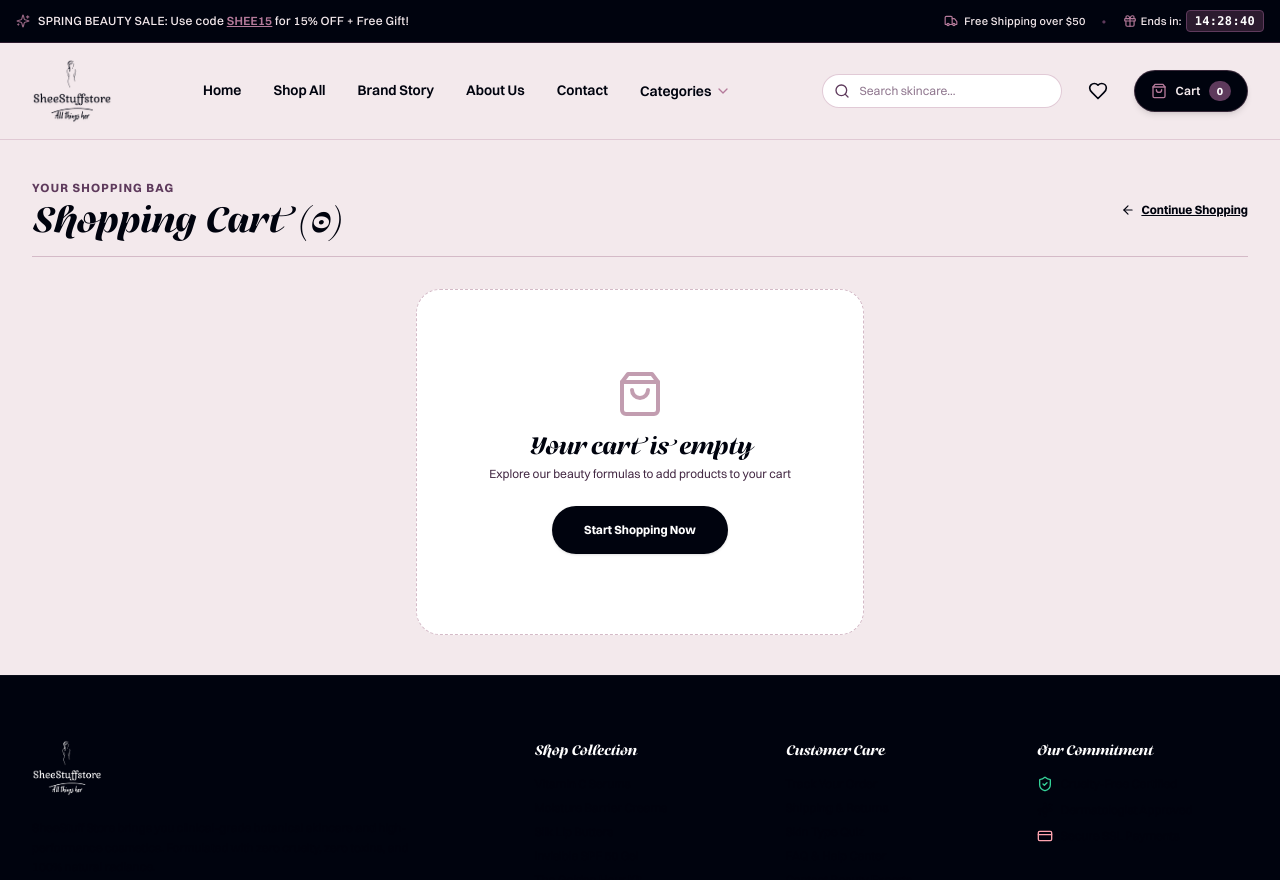
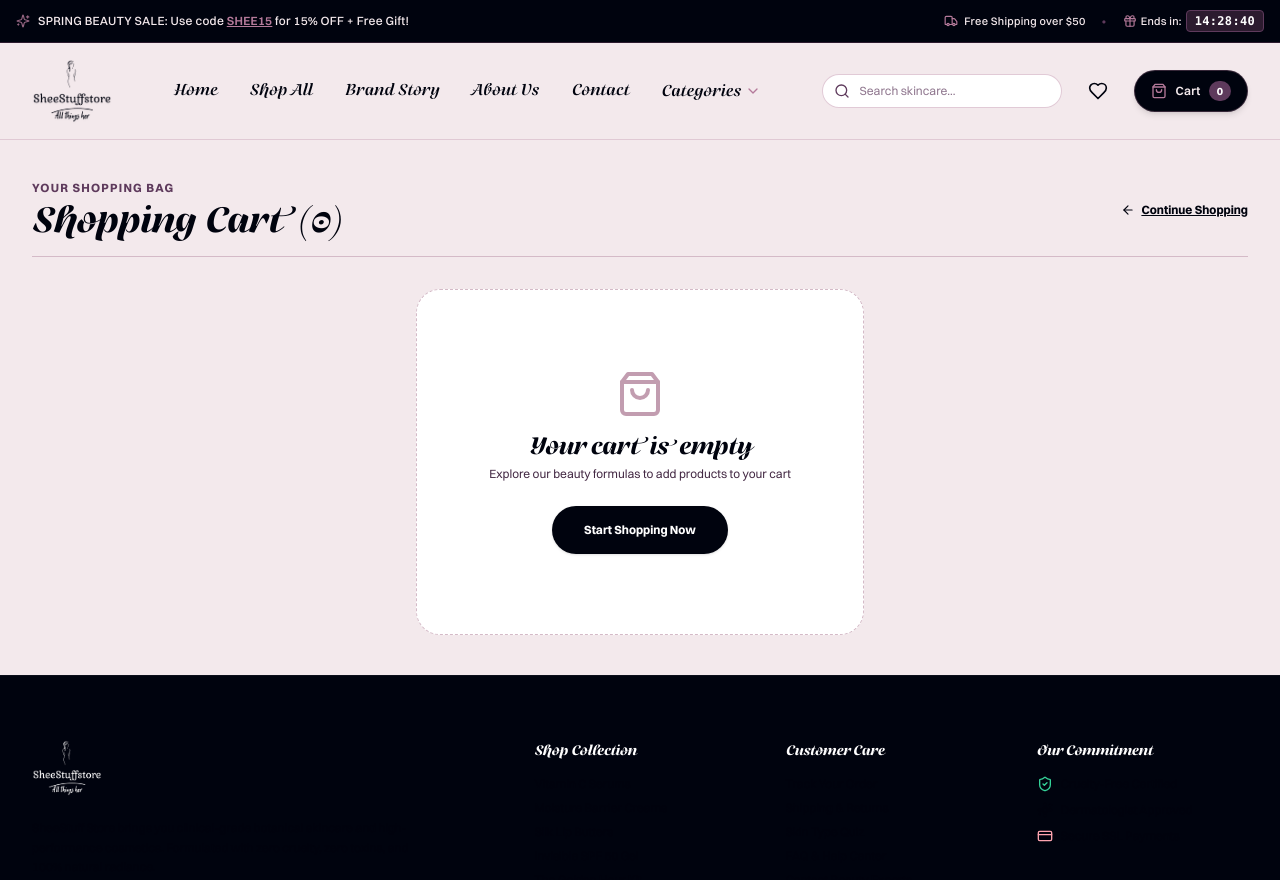
Before and after one commit to mercyj212/SheeStuffStore, a Next.js app in the folder client/: page /cart in a window 1280 px wide. Shown: the top 880 px of the page. Built offline with nearby package versions, Linux system fonts and the light colour scheme.

Commit message:
Apply Telma luxury serif font to navigation bar links

```diff
--- a/client/components/Hero.tsx
+++ b/client/components/Hero.tsx
@@ -35,8 +35,8 @@ export default function Hero() {
           />
         </Link>
 
-        {/* Floating Glass Pill Navigation Bar */}
-        <nav className="hidden md:flex items-center gap-6 px-6 py-2.5 rounded-full bg-white/10 backdrop-blur-md border border-white/20 text-xs font-semibold text-white shadow-2xl">
+        {/* Floating Glass Pill Navigation Bar with Telma Serif Font */}
+        <nav className="hidden md:flex items-center gap-6 px-6 py-2.5 rounded-full bg-white/10 backdrop-blur-md border border-white/20 font-serif text-sm font-medium tracking-wide text-white shadow-2xl">
           <Link href="/" className="hover:text-[#B47A9A] transition">Home</Link>
           <Link href="/shop" className="hover:text-[#B47A9A] transition">Shop</Link>
           <Link href="/brand-story" className="hover:text-[#B47A9A] transition">Brand Story</Link>
@@ -45,7 +45,7 @@ export default function Hero() {
 
           <Link
             href="/admin/login"
-            className="bg-[#B47A9A] text-[#00030E] font-bold px-4 py-1.5 rounded-full hover:bg-white transition text-xs shadow-md"
+            className="bg-[#B47A9A] text-[#00030E] font-sans font-bold px-4 py-1 rounded-full hover:bg-white transition text-xs shadow-md"
           >
             Log in
           </Link>
--- a/client/components/Navbar.tsx
+++ b/client/components/Navbar.tsx
@@ -68,8 +68,8 @@ export default function Navbar() {
             </Link>
           </div>
 
-          {/* Desktop Navigation Links */}
-          <nav className="hidden lg:flex items-center gap-8 text-sm font-semibold text-[#00030E]">
+          {/* Desktop Navigation Links with Telma Serif Font */}
+          <nav className="hidden lg:flex items-center gap-8 font-serif text-base font-medium tracking-wide text-[#00030E]">
             {navLinks.map((link) => {
               const isActive = pathname === link.href;
               return (
```
